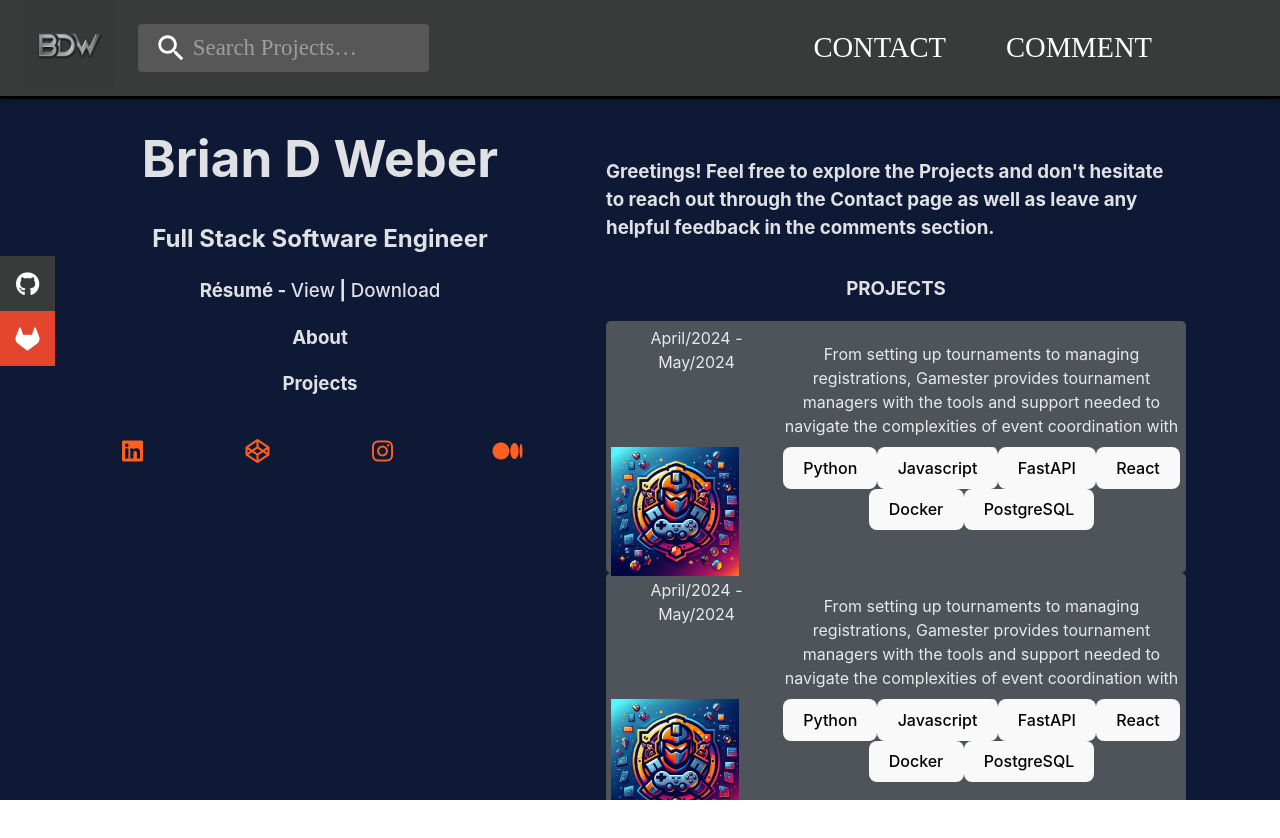
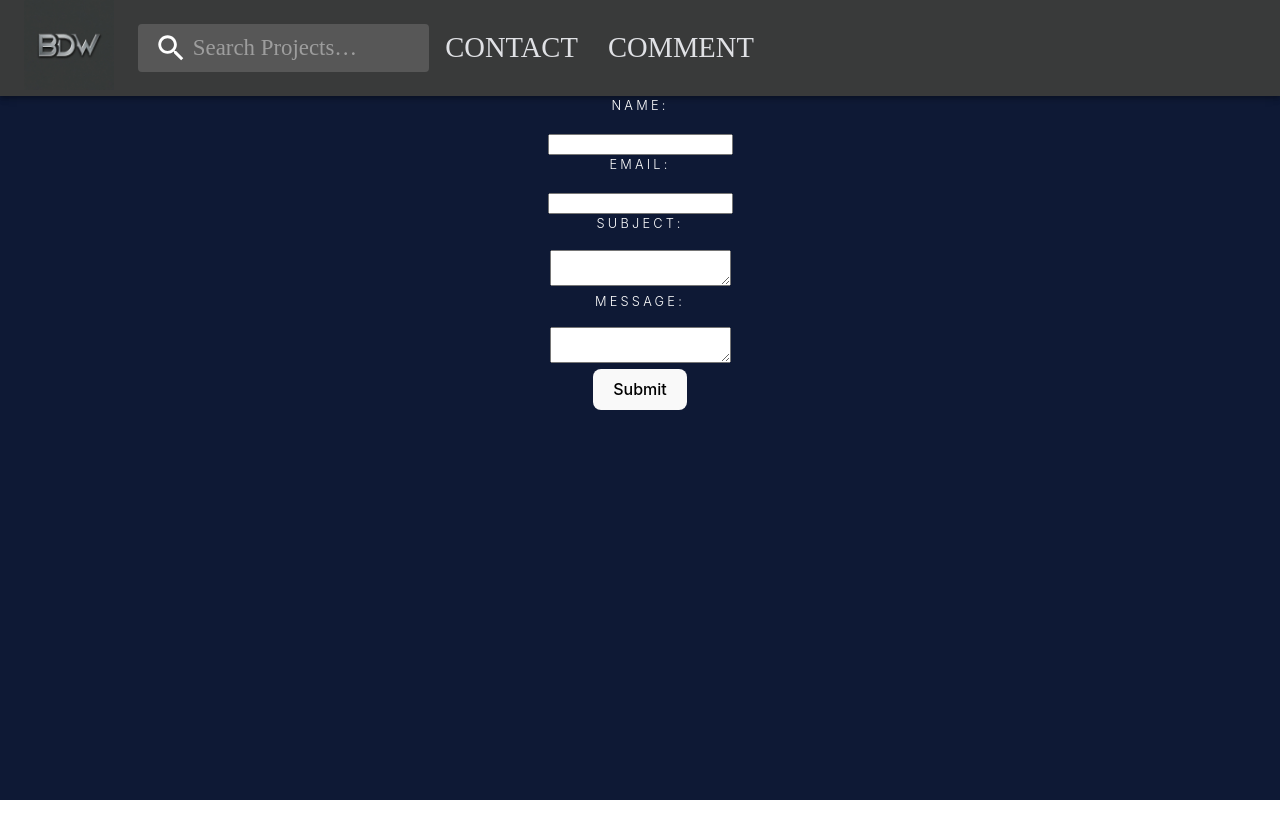
Before and after one commit to briandweber/briandweber.github.io, a React (Vite) app: page /contact in a window 1280 px wide. Shown: the top 838 px of the page. After the commit the page ends 800 px from the top, so only its background shows below. Built offline with nearby package versions, Linux system fonts and the light colour scheme; a web font is replaced by a local one.

Commit message:
added contact and comment components

```diff
--- a/src/App.css
+++ b/src/App.css
@@ -48,11 +48,12 @@ body {
     position: fixed;
     margin-right: 10%;
     right: 0;
+    padding-right: 30px;
   }
 
-  .contact {
+  /* .contact {
     padding-right: 30px;
-  }
+  } */
 
   .comment {
     padding-left: 30px;
@@ -181,7 +182,6 @@ body {
     flex-direction: column;
     justify-content: space-between;
     width: 50vw;
-    flex: 1;
     overflow: hidden;
   }
 
@@ -346,8 +346,5 @@ body {
   }
 
 .search {
-  box-shadow: 0px 3px #000000;
-  top: 0;
-  display: flex;
-  justify-content: space-around;
+  box-shadow: 0px 4px #000000;
 }
--- a/src/App.jsx
+++ b/src/App.jsx
@@ -1,45 +1,39 @@
+import { BrowserRouter, Routes, Route, Link } from 'react-router-dom'
 import './App.css'
-import Nav from './Nav'
-import PageContent from './PageContent'
-import { createTheme, ThemeProvider } from '@mui/material/styles';
 import SearchAppBar from './SearchAppBar';
-
-const theme = createTheme({
-  palette: {
-    primary: {
-      main: '#393A3A',
-    },
-    secondary: {
-      main: '#5D65D2',
-    },
-    background: {
-      main: '##0D1935',
-    }
-  },
-  typography: {
-    fontSize: 20,
-    fontFamily: 'Raleway',
-  }
-});
-
+import Home from './Home';
+import Comment from './Comment';
+import ContactForm from './ContactForm';
 
 function App() {
-
   return (
     <>
-    <ThemeProvider theme={theme}>
-      <div className='search'>
+    <BrowserRouter>
         <SearchAppBar />
-      </div>
-      <div className='navigation'>
-        <Nav />
-      </div>
-      <div className='page-content'>
-        <PageContent />
-      </div>
-    </ThemeProvider>
+        <Routes>
+          <Route exact path="/" element={<Home />} />
+          <Route path="comment" element={<Comment />} />
+          <Route path="contact" element={<ContactForm />} />
+        </Routes>
+    </BrowserRouter>
     </>
   )
 }
 
 export default App
+
+
+
+// <Routes>
+//           <Route path="/" element={<MainPage />} />
+//           <Route path="salespeople">
+//             <Route path="" element={<SalespeopleList />} />
+//             <Route path="new" element={<SalespeopleForm />} />
+//           </Route>
+//           <Route path="customers">
+//             <Route path="" element={<CustomersList />} />
+//             <Route path="new" element={<CustomerForm />} />
+//           </Route>
+//           <Route path="sales">
+//             <Route path="" element={<SalesList />} />
+//             <Route path="new" element={<SaleForm />} />
--- /dev/null
+++ b/src/Comment.jsx
@@ -0,0 +1,65 @@
+import { useState } from 'react';
+
+function Comment() {
+
+    const [formData, setFormData] = useState({
+        name: '',
+        email: '',
+        subject: '',
+        message: ''
+    });
+
+    const handleSubmit = async (event) => {
+        event.preventDefault();
+        const url = 'http://localhost:8100/api/emails/';
+        const fetchConfig = {
+            method: "post",
+            body: JSON.stringify(formData),
+            headers: {
+                'Content-Type': 'application/json',
+            },
+        }
+        const response = await fetch(url, fetchConfig);
+
+        if (response.ok){
+            setFormData({
+                name: '',
+                email: '',
+                subject: '',
+                message: ''
+            })
+        }else {
+            console.log("error sending email");
+        }
+    }
+
+    const handleFormChange = async (e) => {
+        const value = e.target.value;
+        const inputName = e.target.name;
+        setFormData({
+            ...formData,
+            [inputName]: value
+        });
+    }
+
+
+    return (
+        <form onSubmit={handleSubmit}>
+      <div>
+        <label>Name:</label>
+        <input type="text" name="name" value={formData.name} onChange={handleFormChange} required />
+      </div>
+      <div>
+        <label>Email:</label>
+        <input type="email" name="email" value={formData.email} onChange={handleFormChange} required />
+      </div>
+      <div>
+        <label>Message:</label>
+        <textarea name="message" value={formData.message} onChange={handleFormChange} required></textarea>
+      </div>
+      <button type="submit">Submit</button>
+    </form>
+    )
+}
+
+export default Comment
--- /dev/null
+++ b/src/ContactForm.jsx
@@ -0,0 +1,68 @@
+import React, { useState } from 'react';
+
+function ContactForm() {
+
+    const [formData, setFormData] = useState({
+        name: '',
+        email: '',
+        subject: '',
+        message: ''
+    });
+
+    const handleSubmit = async (event) => {
+        event.preventDefault();
+        const url = 'http://localhost:8100/api/emails/';
+        const fetchConfig = {
+            method: "post",
+            body: JSON.stringify(formData),
+            headers: {
+                'Content-Type': 'application/json',
+            },
+        }
+        const response = await fetch(url, fetchConfig);
+
+        if (response.ok){
+            setFormData({
+                name: '',
+                email: '',
+                subject: '',
+                message: ''
+            })
+        }else {
+            console.log("error sending email");
+        }
+    }
+
+    const handleFormChange = async (e) => {
+        const value = e.target.value;
+        const inputName = e.target.name;
+        setFormData({
+            ...formData,
+            [inputName]: value
+        });
+    }
+
+    return (
+    <form onSubmit={handleSubmit}>
+      <div>
+        <label>Name:</label>
+        <input type="text" name="name" value={formData.name} onChange={handleFormChange} required />
+      </div>
+      <div>
+        <label>Email:</label>
+        <input type="email" name="email" value={formData.email} onChange={handleFormChange} required />
+      </div>
+      <div>
+        <label>Subject:</label>
+        <textarea name="subject" value={formData.subject} onChange={handleFormChange} required></textarea>
+      </div>
+      <div>
+        <label>Message:</label>
+        <textarea name="message" value={formData.message} onChange={handleFormChange} required></textarea>
+      </div>
+      <button type="submit">Submit</button>
+    </form>
+    )
+}
+
+export default ContactForm
--- /dev/null
+++ b/src/Home.jsx
@@ -0,0 +1,17 @@
+import Nav from "./Nav"
+import PageContent from "./PageContent"
+
+function Home() {
+    return (
+        <>
+            <div className="navigation">
+                <Nav />
+            </div>
+            <div className="page-content">
+                <PageContent />
+            </div>
+        </>
+    )
+}
+
+export default Home
--- a/src/Nav.jsx
+++ b/src/Nav.jsx
@@ -2,6 +2,7 @@ import GitLinks from "./GitLinks";
 import FollowLinks from "./FollowLinks";
 import Tabs from "./Tabs.jsx";
 import Resume from './assets/Resume.pdf';
+
 export default function Nav() {
     return (
     <>
--- a/src/PageContent.jsx
+++ b/src/PageContent.jsx
@@ -4,16 +4,14 @@ import Projects from "./Projects";
 
 export default function PageContent() {
     return (
-        <>
         <div className="content-items">
                 <section id="About" className="about">
                         <Greeting />
                 </section>
-                        <div id="Projects" className="projects">
+                <section id="Projects" className="projects">
                         <h3>PROJECTS</h3>
                         <Projects />
+                </section>
         </div>
-                </div>
-        </>
   );
 }
--- a/src/SearchAppBar.jsx
+++ b/src/SearchAppBar.jsx
@@ -9,13 +9,31 @@ import InputBase from '@mui/material/InputBase';
 import Badge from '@mui/material/Badge';
 import MenuItem from '@mui/material/MenuItem';
 import Menu from '@mui/material/Menu';
-import MenuIcon from '@mui/icons-material/Menu';
 import SearchIcon from '@mui/icons-material/Search';
 import AccountCircle from '@mui/icons-material/AccountCircle';
 import MailIcon from '@mui/icons-material/Mail';
 import NotificationsIcon from '@mui/icons-material/Notifications';
-import MoreIcon from '@mui/icons-material/MoreVert';
 import bdwLogo from './assets/images/bdwLogo.jpeg';
+import { createTheme, ThemeProvider } from '@mui/material/styles';
+import { NavLink } from 'react-router-dom';
+
+const theme = createTheme({
+  palette: {
+    primary: {
+      main: '#393A3A',
+    },
+    secondary: {
+      main: '#5D65D2',
+    },
+    background: {
+      main: '##0D1935',
+    }
+  },
+  typography: {
+    fontSize: 20,
+    fontFamily: 'Raleway',
+  }
+});
 
 const Search = styled('div')(({ theme }) => ({
   position: 'relative',
@@ -156,11 +174,12 @@ export default function PrimarySearchAppBar() {
   );
 
   return (
+    <ThemeProvider theme={theme}>
       <Box sx={{ flexGrow: 1}}>
         <AppBar position="static">
           <Toolbar>
             <div className='logo-div'>
-            <img src={bdwLogo} alt="BDW Logo" />
+              <NavLink to="/"><img src={bdwLogo} alt="BDW Logo" /></NavLink>
             </div>
             <Search sx={{ width: '50%' }}>
               <SearchIconWrapper>
@@ -171,16 +190,14 @@ export default function PrimarySearchAppBar() {
                 inputProps={{ 'aria-label': 'search' }}
                 />
             </Search>
-          <div className='contact-wrapper'>
+            {/* <div className='contact-wrapper'> */}
               <div className='contact'>
                 <Typography
                   variant="h6"
                   noWrap
                   component="div"
                   sx={{ display: { xs: 'none', sm: 'block' } }}
-                >
-                CONTACT
-              </Typography>
+                  ><NavLink to="/contact">CONTACT</NavLink></Typography>
               </div>
               <div className='comment'>
                 <Typography
@@ -188,15 +205,18 @@ export default function PrimarySearchAppBar() {
                   noWrap
                   component="div"
                   sx={{ display: { xs: 'none', sm: 'block' } }}
-                >
-                COMMENT
+                  ><NavLink to="/comment">COMMENT</NavLink>
                 </Typography>
               </div>
-          </div>
+            {/* </div> */}
           </Toolbar>
         </AppBar>
         {renderMobileMenu}
         {renderMenu}
       </Box>
+    </ThemeProvider>
   );
 }
+
+
+{/* <NavLink className="navbar-brand" to="/salespeople">Salespeople</NavLink> */}
--- a/src/Tabs.jsx
+++ b/src/Tabs.jsx
@@ -1,6 +1,6 @@
 import * as React from 'react';
 
-export default function VerticalTabs() {
+export default function Tabs() {
 
   return (
     <div className='tabs'>
```
Lines whose indentation alone changed are shown as unchanged.
